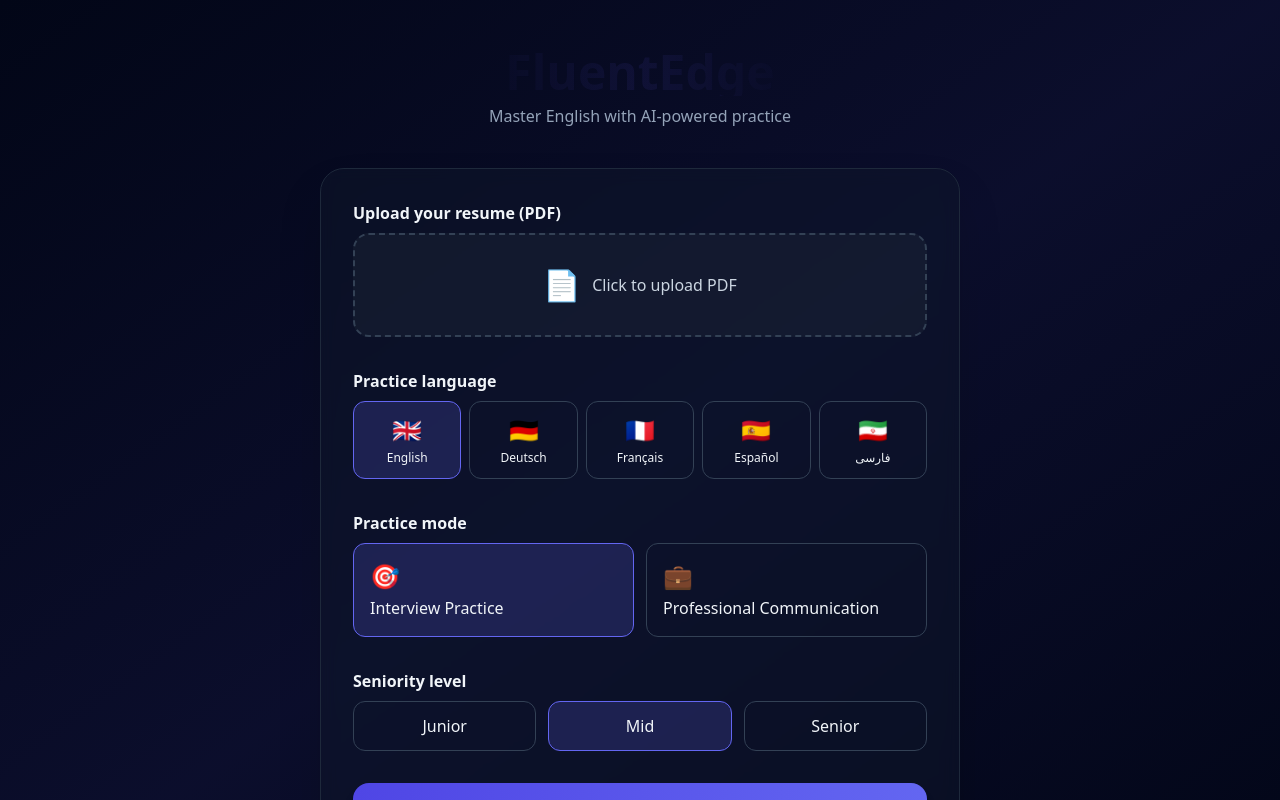
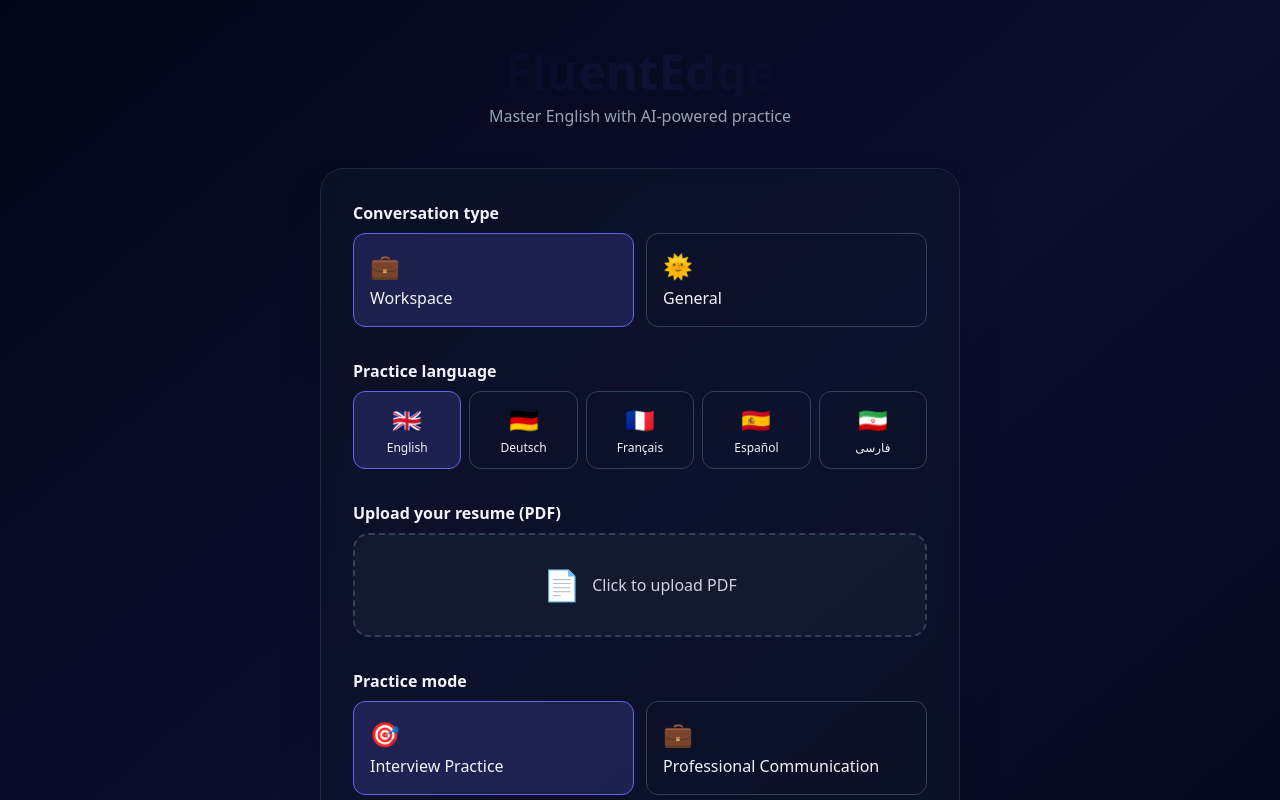
Before and after one commit to hesone/fluent-edge, a Next.js app: page / in a window 1280 px wide. Shown: the top 800 px of the page. Built offline with nearby package versions, Linux system fonts and the light colour scheme.

Commit message:
feat: add general converstion feature

```diff
--- a/src/app/api/generate-questions/route.ts
+++ b/src/app/api/generate-questions/route.ts
@@ -8,15 +8,20 @@ const LANG_NAME: Record<string, string> = {
   en: "English", de: "German", fr: "French", es: "Spanish", fa: "Farsi (Persian)",
 };
 
+const LANG_LEVEL: Record<string, string> = {
+  a1: "A1", a2: "A2", b1: "B1", b2: "B2", c1: "C1", c2: "C2",
+};
+
 export async function POST(req: NextRequest) {
-  const { resumeText, mode, seniority, language } = await req.json();
+  const { resumeText, mode, seniority, language, convType, langLevel } = await req.json();
+  const level = LANG_LEVEL[langLevel] || "C1";
   const langName = LANG_NAME[language] || "English";
   const modeDesc =
     mode === "interview"
       ? "a job interview"
       : "professional workplace communication scenarios";
 
-  const prompt = `You are an expert ${langName} language coach and interviewer.
+  let prompt = `You are an expert ${langName} language coach and interviewer.
 Based on this candidate resume, create exactly 10 questions for ${modeDesc} at a ${seniority}-level role.
 For EACH question, also write an IDEAL spoken answer in ${langName}, 2-4 sentences, natural and confident, appropriate for a ${seniority} candidate.
 
@@ -28,6 +33,33 @@ ${resumeText || "No resume provided. Use general professional background."}
 Return ONLY valid JSON in this exact shape:
 {"questions":[{"id":1,"question":"...","idealAnswer":"..."}, ... 10 items]}
 All text must be in ${langName}.`;
+
+if(convType === 'general'){
+  prompt = `You are an expert ${langName} language teacher.
+Create exactly 10 everyday conversation questions suitable for a learner at ${level} level according to the CEFR framework.
+
+For EACH question:
+* Write a natural question in ${langName}.
+* Write an IDEAL answer in ${langName}.
+* The answer must match the vocabulary, grammar, sentence complexity, and fluency expected ${level}.
+* Use only language appropriate for ${level}.
+* Do not include emojis, bullet points, quotation marks, parentheses, stage directions, sound effects, labels, markdown, or any special symbols that would not normally be spoken.
+* The ideal answer must contain plain spoken text only.
+* Keep answers realistic and conversational.
+* Avoid technical, academic, or job-specific topics unless they are appropriate for ${level}.
+
+Level guidelines:
+* A1: very simple sentences, basic vocabulary.
+* A2: simple conversations about daily life.
+* B1: connected speech, opinions, experiences.
+* B2: detailed explanations, advantages/disadvantages.
+* C1: nuanced opinions and complex ideas.
+* C2: near-native fluency and sophisticated expression.
+
+Return ONLY valid JSON in this exact shape:
+{"questions":[{"id":1,"question":"...","idealAnswer":"..."}, ... 10 items]}
+All text must be in ${langName}.`
+}
 
   try {
     const raw = await ollamaGenerate(prompt, { json: true });
--- a/src/app/page.tsx
+++ b/src/app/page.tsx
@@ -1,7 +1,7 @@
 "use client";
 import { useState } from "react";
 import { useRouter } from "next/navigation";
-import { useSessionStore, Mode, Seniority } from "@/store/useSessionStore";
+import { useSessionStore, Mode, Seniority, Converstion, LangLevel } from "@/store/useSessionStore";
 import { LANGS, Lang, isRTL, t } from "@/lib/i18n";
 
 export default function Onboarding() {
@@ -11,8 +11,10 @@ export default function Onboarding() {
   const [resumeText, setResumeText] = useState("");
   const [fileName, setFileName] = useState("");
   const [language, setLanguage] = useState<Lang>("en");
+  const [convType, setConvType] = useState<Converstion>("workspace");
   const [mode, setMode] = useState<Mode>("interview");
   const [seniority, setSeniority] = useState<Seniority>("mid");
+  const [langLevel, setLangLevel] = useState<LangLevel>("c1");
   const [loading, setLoading] = useState(false);
   const [parsing, setParsing] = useState(false);
   const [error, setError] = useState("");
@@ -42,12 +44,12 @@ export default function Onboarding() {
   async function handleSubmit() {
     setLoading(true);
     setError("");
-    setOnboarding({ resumeText, language, mode, seniority });
+    setOnboarding({ resumeText, language, mode, seniority, convType, langLevel });
     try {
       const res = await fetch("/api/generate-questions", {
         method: "POST",
         headers: { "Content-Type": "application/json" },
-        body: JSON.stringify({ resumeText, mode, seniority, language }),
+        body: JSON.stringify({ convType, langLevel, resumeText, mode, seniority, language }),
       });
       const data = await res.json();
       if (!data.questions?.length) throw new Error(data.detail || "no questions");
@@ -70,17 +72,22 @@ export default function Onboarding() {
         </header>
 
         <div className="space-y-8 rounded-3xl border border-slate-800 bg-slate-900/50 p-8 shadow-2xl backdrop-blur">
-          {/* Resume */}
+
+          {/* Conversation Type */}
           <section>
-            <label className="mb-2 block font-semibold">{t(language, "uploadResume")}</label>
-            <label className="flex cursor-pointer items-center justify-center gap-3 rounded-2xl border-2 border-dashed border-slate-700 bg-slate-800/40 px-6 py-8 transition hover:border-brand-500">
-              <input type="file" accept="application/pdf" className="hidden" onChange={handleFile} />
-              <span className="text-3xl">📄</span>
-              <span className="text-slate-300">
-                {parsing ? "Reading PDF…" : fileName || "Click to upload PDF"}
-              </span>
-            </label>
-            {resumeText && <p className="mt-2 text-xs text-emerald-400">✓ Extracted {resumeText.length} chars</p>}
+            <label className="mb-2 block font-semibold">{t(language, "chooseConv")}</label>
+            <div className="grid grid-cols-2 gap-3">
+              {([["workspace", "💼", t(language, "workspace")], ["general", "🌞", t(language, "general")]] as const)
+                .map(([m, icon, label]) => (
+                <button key={m} onClick={() => setConvType(m as Converstion)}
+                  className={`rounded-xl border px-4 py-4 text-start transition ${
+                    convType === m ? "border-brand-500 bg-brand-500/20" : "border-slate-700 hover:border-slate-600"
+                  }`}>
+                  <div className="text-2xl">{icon}</div>
+                  <div className="mt-1 font-medium">{label}</div>
+                </button>
+              ))}
+            </div>
           </section>
 
           {/* Language */}
@@ -97,6 +104,21 @@ export default function Onboarding() {
                 </button>
               ))}
             </div>
+          </section>
+
+          {convType === 'workspace' &&
+            <>
+              {/* Resume */}
+              <section>
+                <label className="mb-2 block font-semibold">{t(language, "uploadResume")}</label>
+                <label className="flex cursor-pointer items-center justify-center gap-3 rounded-2xl border-2 border-dashed border-slate-700 bg-slate-800/40 px-6 py-8 transition hover:border-brand-500">
+                  <input type="file" accept="application/pdf" className="hidden" onChange={handleFile} />
+                  <span className="text-3xl">📄</span>
+                  <span className="text-slate-300">
+                    {parsing ? "Reading PDF…" : fileName || "Click to upload PDF"}
+                  </span>
+                </label>
+                {resumeText && <p className="mt-2 text-xs text-emerald-400">✓ Extracted {resumeText.length} chars</p>}
               </section>
 
               {/* Mode */}
@@ -130,6 +152,27 @@ export default function Onboarding() {
                   ))}
                 </div>
               </section>
+            </>
+          }
+
+          {convType === 'general' &&
+            <>
+              {/* Seniority */}
+              <section>
+                <label className="mb-2 block font-semibold">{t(language, "chooseLangLevel")}</label>
+                <div className="grid grid-cols-6 gap-3">
+                  {(["a1", "a2", "b1", "b2", "c1", "c2"] as LangLevel[]).map((s) => (
+                    <button key={s} onClick={() => setLangLevel(s)}
+                      className={`rounded-xl border px-2 py-3 capitalize transition ${
+                        langLevel === s ? "border-brand-500 bg-brand-500/20" : "border-slate-700 hover:border-slate-600"
+                      }`}>
+                      {t(language, 'langLevels')[s as any]}
+                    </button>
+                  ))}
+                </div>
+              </section>
+            </>
+          }
 
           {error && <p className="rounded-lg bg-red-500/10 p-3 text-sm text-red-400">{error}</p>}
 
--- a/src/components/Transcription.tsx
+++ b/src/components/Transcription.tsx
@@ -154,7 +154,7 @@ export default function Transcription({ activeQuestion, setError, transcriptFini
 							</button>
 						)}
 
-						{isConnected &&
+						{isConnected && !memoryDone &&
 							<button onClick={triggerTranscription}
 											className="rounded-lg bg-slate-800 px-3 py-1 text-xs hover:bg-slate-700">
 								{isConnected ? t(language, "stopRecording") : t(language, "startRecording")}
@@ -181,7 +181,7 @@ export default function Transcription({ activeQuestion, setError, transcriptFini
 					</div>
 				)}
 
-				{!isConnected &&
+				{!isConnected && !memoryDone &&
 					<button onClick={triggerTranscription}
 									className="rounded-lg bg-emerald-600 px-3 py-4 mt-4 text-xs hover:bg-emerald-500 w-full">
 								{t(language, "startRecording")}
@@ -202,10 +202,10 @@ export default function Transcription({ activeQuestion, setError, transcriptFini
 						{allGreen ? "🎤 Now say the full answer from memory…" : "🎤 Read the answer aloud — words turn green as you nail them."}
 					</div>
 				)}
-				<button onClick={onFinished} disabled={grading}
+				{!memoryDone && <button onClick={onFinished} disabled={grading}
 					className="rounded-2xl border border-slate-700 px-5 text-sm text-slate-300 hover:bg-slate-800 disabled:opacity-50">
 					{grading ? t(language, "scoring") : t(language, "skipQuestion")}
-				</button>
+				</button>}
 			</div>
 		</>
   );
--- a/src/lib/i18n.ts
+++ b/src/lib/i18n.ts
@@ -43,6 +43,11 @@ const dict = {
     startRecording: "Start Recording",
     stopRecording: "Stop Recording",
     stopped: "Stopped",
+    general: "General",
+    workspace: "Workspace",
+    chooseConv: "Conversation type",
+    chooseLangLevel: "Language level",
+    langLevels: { a1: 'A1', a2: 'A2', b1: 'B2', b2: 'B2', c1: 'C1', c2: 'C2' }
   },
 } as const;
 
--- a/src/store/useSessionStore.ts
+++ b/src/store/useSessionStore.ts
@@ -2,8 +2,10 @@ import { create } from "zustand";
 import { persist } from "zustand/middleware";
 import type { Lang } from "@/lib/i18n";
 
+export type Converstion = "general" | "workspace";
 export type Mode = "interview" | "professional";
 export type Seniority = "junior" | "mid" | "senior";
+export type LangLevel = "a1" | "a2" | "b1" | "b2" | "c1" | "c2"
 
 export interface QA {
   id: number;
@@ -24,6 +26,8 @@ export interface QuestionResult {
 }
 
 interface SessionState {
+  convType: Converstion;
+  langLevel: LangLevel,
   resumeText: string;
   language: Lang;
   mode: Mode;
@@ -31,7 +35,7 @@ interface SessionState {
   questions: QA[];
   results: Record<number, QuestionResult>;
 
-  setOnboarding: (d: Partial<Pick<SessionState, "resumeText" | "language" | "mode" | "seniority">>) => void;
+  setOnboarding: (d: Partial<Pick<SessionState, "resumeText" | "language" | "mode" | "seniority" | "convType" | "langLevel">>) => void;
   setQuestions: (q: QA[]) => void;
   saveResult: (id: number, r: Partial<QuestionResult>) => void;
   reset: () => void;
@@ -45,6 +49,8 @@ const emptyResult = (): QuestionResult => ({
 export const useSessionStore = create<SessionState>()(
   persist(
     (set, get) => ({
+      convType: "workspace",
+      langLevel: "c1",
       resumeText: "",
       language: "en",
       mode: "interview",
```
Lines whose indentation alone changed are shown as unchanged.
